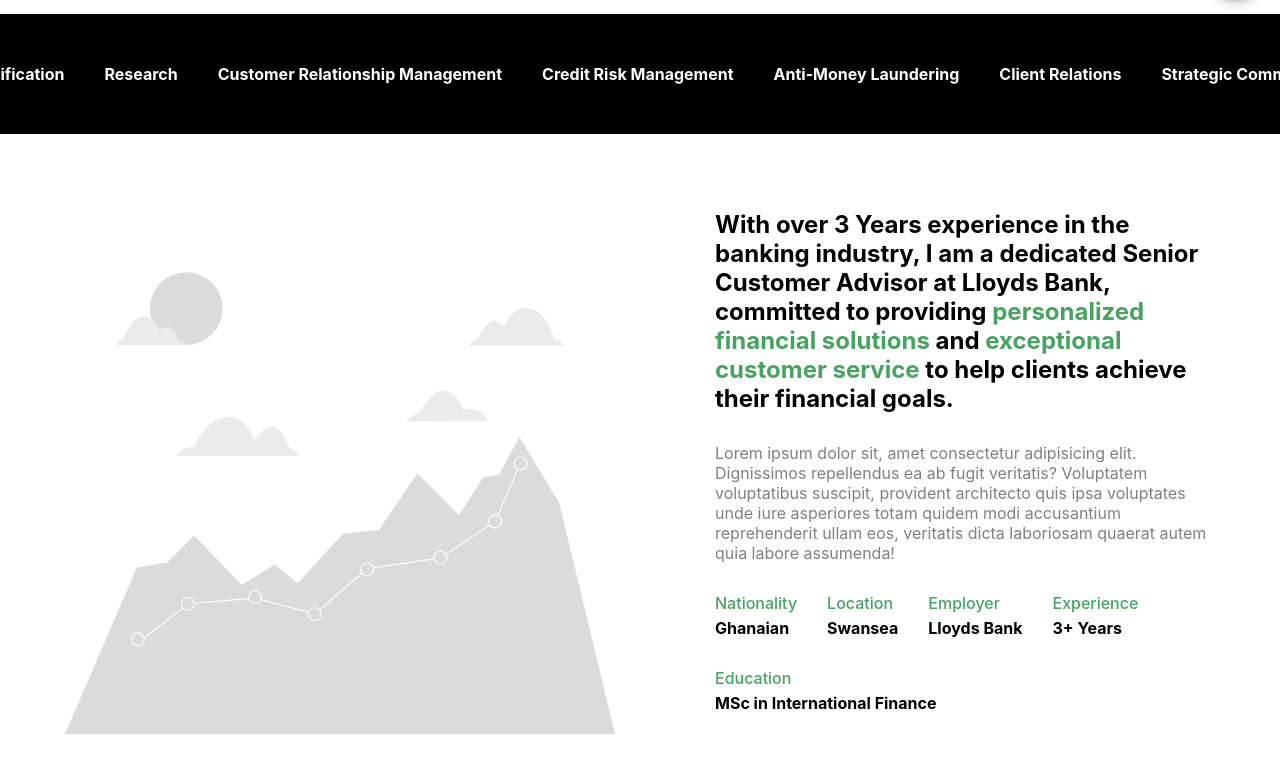
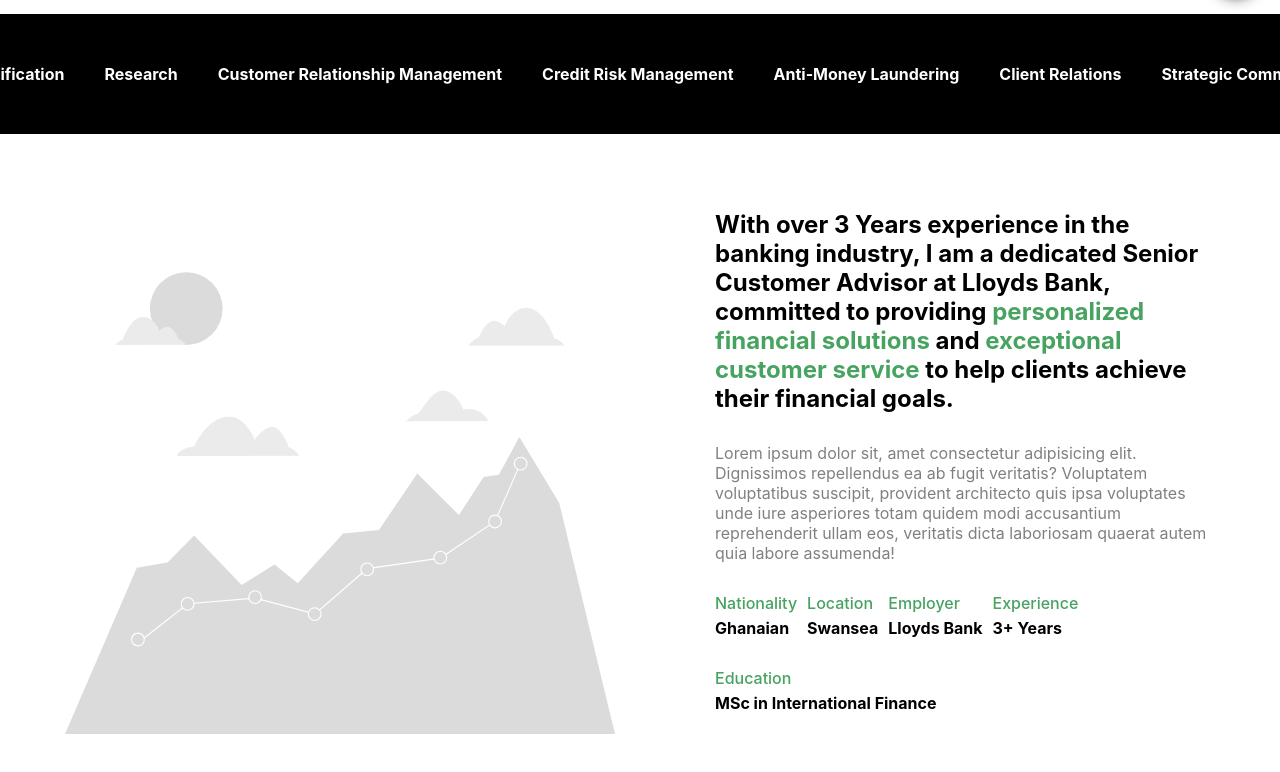
Before and after one commit to Zoiku/maygracezoiku.com, a React (Vite) app: page / in a window 1280 px wide. Shown: the part 786-1558 px from the top of the page. Built offline with nearby package versions, Linux system fonts and the light colour scheme.

Commit message:
first commit

```diff
--- a/src/styles/Home.css
+++ b/src/styles/Home.css
@@ -106,7 +106,7 @@
 .about-summary {
   display: flex;
   align-items: flex-start;
-  gap: 30px;
+  gap: 30px 10px;
   font-weight: 700;
   flex-wrap: wrap;
 }
```
